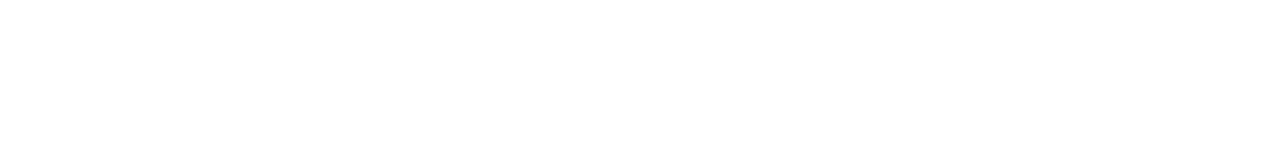
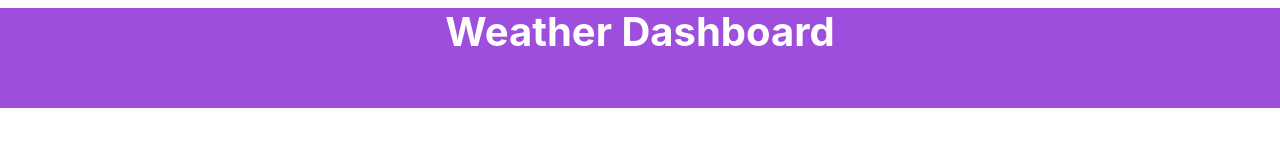
Before and after one commit to Amit-Ranjan22/Weather-Dashboard, a plain HTML site: page index.html in a window 1280 px wide. Drawn offline with nearby package versions, Linux system fonts and the light colour scheme.

Commit message:
link bootstrap cdn to inde.html & create the header div

```diff
--- a/index.html
+++ b/index.html
@@ -5,8 +5,12 @@
     <meta http-equiv="X-UA-Compatible" content="IE=edge">
     <meta name="viewport" content="width=device-width, initial-scale=1.0">
     <title>Weather-Dashboard</title>
+    <link rel="stylesheet"
+        href="https://cdnjs.cloudflare.com/ajax/libs/twitter-bootstrap/4.0.0/css/bootstrap.min.css" />
 </head>
 <body>
-
+     <div class="container-fluid mt-2 text-center" style="background-color:#9d4edd ;color: white; height: 100px;">
+        <h1> <strong>Weather Dashboard</strong></h1>
+    </div>
 </body>
 </html>
```
